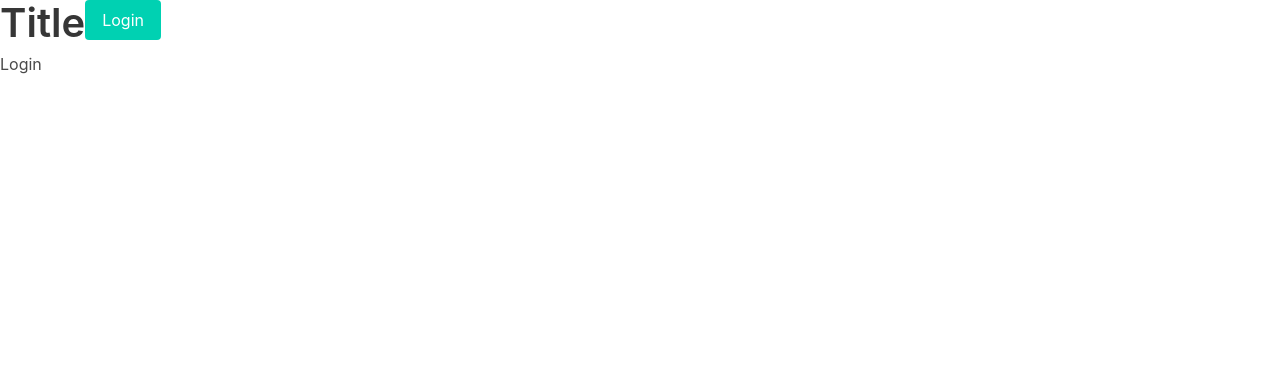
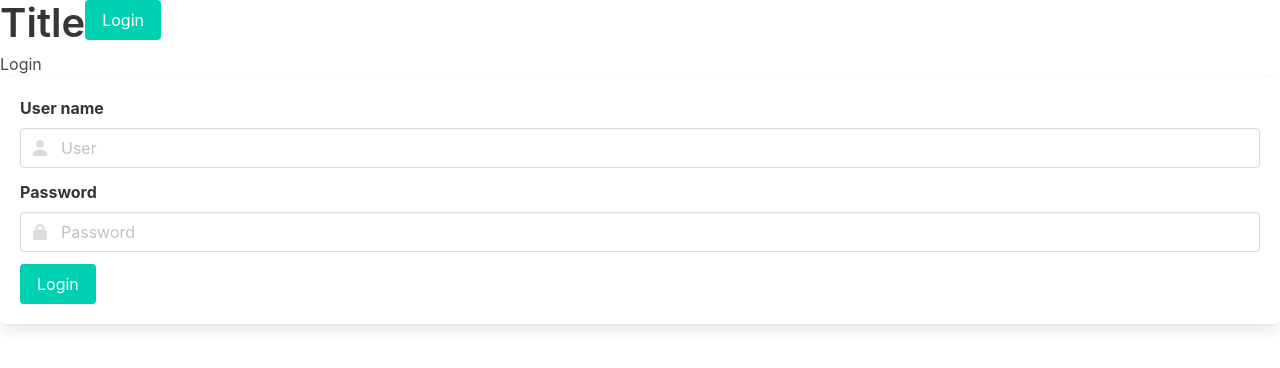
Before and after one commit to bobsabt/techzia-challenge, a React (Create React App) app in the folder frontend/: page /login in a window 1280 px wide. Shown: the top 368 px of the page. Built offline with nearby package versions, Linux system fonts and the light colour scheme; no server answers.

Commit message:
create login

```diff
--- a/frontend/src/Components/Login.jsx
+++ b/frontend/src/Components/Login.jsx
@@ -1,9 +1,108 @@
-import React from 'react'
+import React from "react";
+import { useNavigate } from "react-router-dom";
 
-const Login = () => {
+const Login = ({ users, setIsLogged, setUser }) => {
+  const [userName, setUserName] = React.useState("");
+  const [password, setPassword] = React.useState("");
+  const [isSuccess, setIsSuccess] = React.useState(true);
+
+  let navigate = useNavigate();
+
+  const onClickLogin = (inputuser, inputpassword) => {
+    let existUser = false;
+    let oneUser = [];
+
+    for (let i = 0; i < users.length; i++) {
+      if (users[i].username.toUpperCase() === inputuser.toUpperCase()) {
+        existUser = true;
+        oneUser = [
+          { name: "Id", value: users[i].id },
+          { name: "Username", value: users[i].username },
+          { name: "Name", value: users[i].name },
+          { name: "Phone", value: users[i].phone },
+          { name: "Email", value: users[i].email },
+          { name: "Website", value: users[i].website },
+          { name: "City", value: users[i].address.city },
+          { name: "Street", value: users[i].address.street },
+          { name: "Suite", value: users[i].address.suite },
+          { name: "Zipcode", value: users[i].address.zipcode },
+          { name: "Geo - lat", value: users[i].address.geo.lat },
+          { name: "Geo - long", value: users[i].address.geo.lng },
+          { name: "Company name", value: users[i].company.name },
+          { name: "CatchPhrase", value: users[i].company.catchPhrase },
+          { name: "Bs", value: users[i].company.catchPhrasebs },
+        ];
+      }
+    }
+
+    if (existUser && inputpassword === "123456") {
+      setTimeout(() => {
+        navigate("/");
+        setIsLogged(true);
+        setUser(oneUser);
+      }, 500);
+    } else {
+      setIsSuccess(false);
+    }
+  };
+
+  const handleSubmit = (e) => {
+    e.preventDefault();
+    onClickLogin(userName, password);
+  };
+
   return (
-    <div>Login</div>
-  )
-}
+    <div>
+      <h1> Login</h1>
+      <form className="box" onSubmit={handleSubmit}>
+        <div className="field">
+          <label className="label">User name</label>
+          <div className="control">
+            <p className="control has-icons-left has-icons-right">
+              <input
+                className="input"
+                type="text"
+                placeholder="User"
+                value={userName}
+                onChange={(e) => {
+                  setUserName(e.target.value);
+                  setIsSuccess(true);
+                }}
+              />
+              <span className="icon is-small is-left">
+                <i className="fa-solid fa-user"></i>
+              </span>
+            </p>
+          </div>
+        </div>
 
-export default Login
+        <div className="field">
+          <label className="label">Password</label>
+          <div className="control">
+            <p className="control has-icons-left">
+              <input
+                className="input"
+                type="password"
+                placeholder="Password"
+                value={password}
+                onChange={(e) => {
+                  setPassword(e.target.value);
+                  setIsSuccess(true);
+                }}
+              />
+              <span className="icon is-small is-left">
+                <i className="fas fa-lock"></i>
+              </span>
+            </p>
+          </div>
+        </div>
+        {!isSuccess && <p>Wrong username/passwrod</p>}
+        <button className="button is-primary" type="submit">
+          Login
+        </button>
+      </form>
+    </div>
+  );
+};
+
+export default Login;
```
